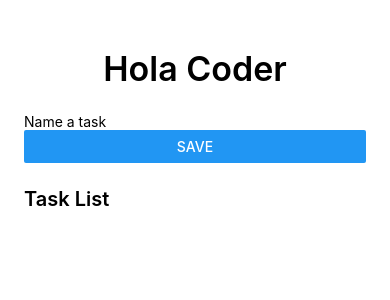
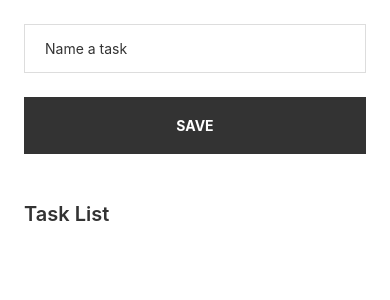
Before and after one commit to arielabaruffaldi/react-native, a React Native app: screen / in a window 390 px wide. Shown: the top 300 px of the page. Built offline with nearby package versions, Linux system fonts and the light colour scheme.

Commit message:
feat(styles): add styles

```diff
--- a/App.js
+++ b/App.js
@@ -1,12 +1,4 @@
-/**
- * Sample React Native App
- * https://github.com/facebook/react-native
- *
- * @format
- * @flow strict-local
- */
-
-import React, { useState } from "react";
+import React, { useState } from 'react';
 import {
   StyleSheet,
   Text,
@@ -15,40 +7,55 @@ import {
   Button,
   FlatList,
   TouchableOpacity,
-} from "react-native";
+} from 'react-native';
+
 const App = () => {
   const [taskList, setTaskList] = useState([]);
   const [task, setTask] = useState();
+  console.log('HOLAAA');
 
   const addTast = () => {
     setTaskList([...taskList, { id: Math.random(), task }]);
+    setTask('');
   };
 
   const deleteTask = (id) => {
-    console.warn("id to delete", id);
     setTaskList(taskList.filter((task) => task.id !== id));
   };
-
+  const renderItem = ({ item }) => {
+    return (
+      <View style={styles.taskList} key={item.id}>
+        <Text style={styles.taskListItem}>{item.task}</Text>
+        <TouchableOpacity
+          style={styles.buttonDelete}
+          onPress={() => deleteTask(item.id)}
+        >
+          <Text style={{ color: '#fff' }}>x</Text>
+        </TouchableOpacity>
+      </View>
+    );
+  };
   return (
     <View style={[styles.container]}>
-      <Text style={[styles.sectionTitle]}>Hola Coder</Text>
       <TextInput
+        defaultValue={task}
         onChangeText={(text) => setTask(text)}
         placeholder="Name a task"
+        style={styles.input}
       />
-      <Button onPress={addTast} title="Save" />
-      <View>
+      <TouchableOpacity
+        disabled={!task}
+        style={styles.buttonSave}
+        onPress={addTast}
+      >
+        <Text style={styles.buttonSaveText}>Save</Text>
+      </TouchableOpacity>
+      <View style={styles.taskListContainer}>
         <Text style={styles.taskListTitle}>Task List</Text>
         <FlatList
           data={taskList}
-          renderItem={({ item, index }) => (
-            <View key={index}>
-              <Text>{item.task}</Text>
-              <TouchableOpacity onPress={() => deleteTask(item.id)}>
-                <Text>x</Text>
-              </TouchableOpacity>
-            </View>
-          )}
+          keyExtractor={(item) => item.id}
+          renderItem={renderItem}
         />
       </View>
     </View>
@@ -57,24 +64,65 @@ const App = () => {
 
 const styles = StyleSheet.create({
   container: {
-    display: "flex",
-    alignContent: "center",
-    justifyContent: "center",
+    display: 'flex',
+    alignContent: 'center',
+    justifyContent: 'center',
     margin: 24,
   },
-  sectionTitle: {
-    fontSize: 34,
-    margin: 24,
-    fontWeight: "600",
+  input: {
+    borderWidth: 1,
+    marginBottom: 24,
+    borderColor: '#ddd',
+    paddingHorizontal: 20,
+    paddingVertical: 15,
+    color: "#333"
+  },
+  buttonSave: {
+    backgroundColor: '#333',
+    padding: 20,
+    color: "white",
+  },
+  buttonSaveText: {
+    color: "white",
+    fontSize: 14,
+    textTransform: "uppercase",
     textAlign: "center",
+    fontWeight: "bold",
   },
   taskListTitle: {
     fontSize: 20,
-    marginTop: 24,
+    marginTop: 48,
     marginBottom: 24,
-    fontWeight: "600",
-    color: "#000",
-  }
+    fontWeight: '600',
+    color: '#333',
+  },
+  taskList: {
+    display: "flex",
+    flexDirection: "row",
+    backgroundColor: "#ffc926",
+    padding: 20,
+    marginVertical: 8,
+    color: "#fff",
+    display: "flex",
+    justifyContent: "space-between",
+  },
+  taskListItem: {
+    fontSize: 18,
+    color: "#fff",
+    marginRight: 20,
+  },
+  buttonDelete: {
+    color: "#fff",
+    borderWidth: 1,
+    borderRadius: 100,
+    width: 24,
+    height: 24,
+    borderColor: "white",
+    display: "flex",
+    flexDirection: "row",
+    justifyContent: "center",
+    alignContent: "center",
+  },
 });
 
 export default App;
```
